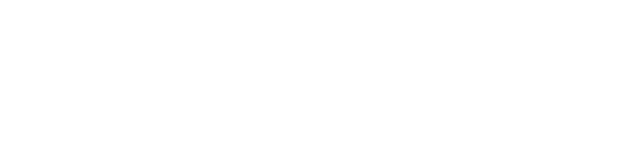
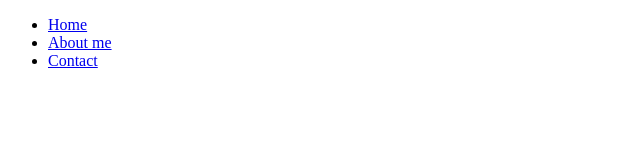
Before and after one commit to DawidNo2022/Kodilla, a plain HTML site: page index.html in a window 1280 px wide. Shown: the whole page, without its empty margins (0-640 px from the left). Drawn offline with Linux system fonts and the light colour scheme.

Commit message:
Add basic html code til navigation

```diff
--- a/index.html
+++ b/index.html
@@ -10,5 +10,14 @@
         <link rel="stylesheet" href="style.css">
    </head>
     <body>
+        <header class ="splash">
+            <nav class="navigation">
+                <ul>
+                    <li><a href="#">Home</a></li>
+                    <li><a href="#">About me</a></li>
+                    <li><a href="#">Contact</a></li>
+                </ul>
+            </nav>
+        </header>
     </body>
 </html>
```
